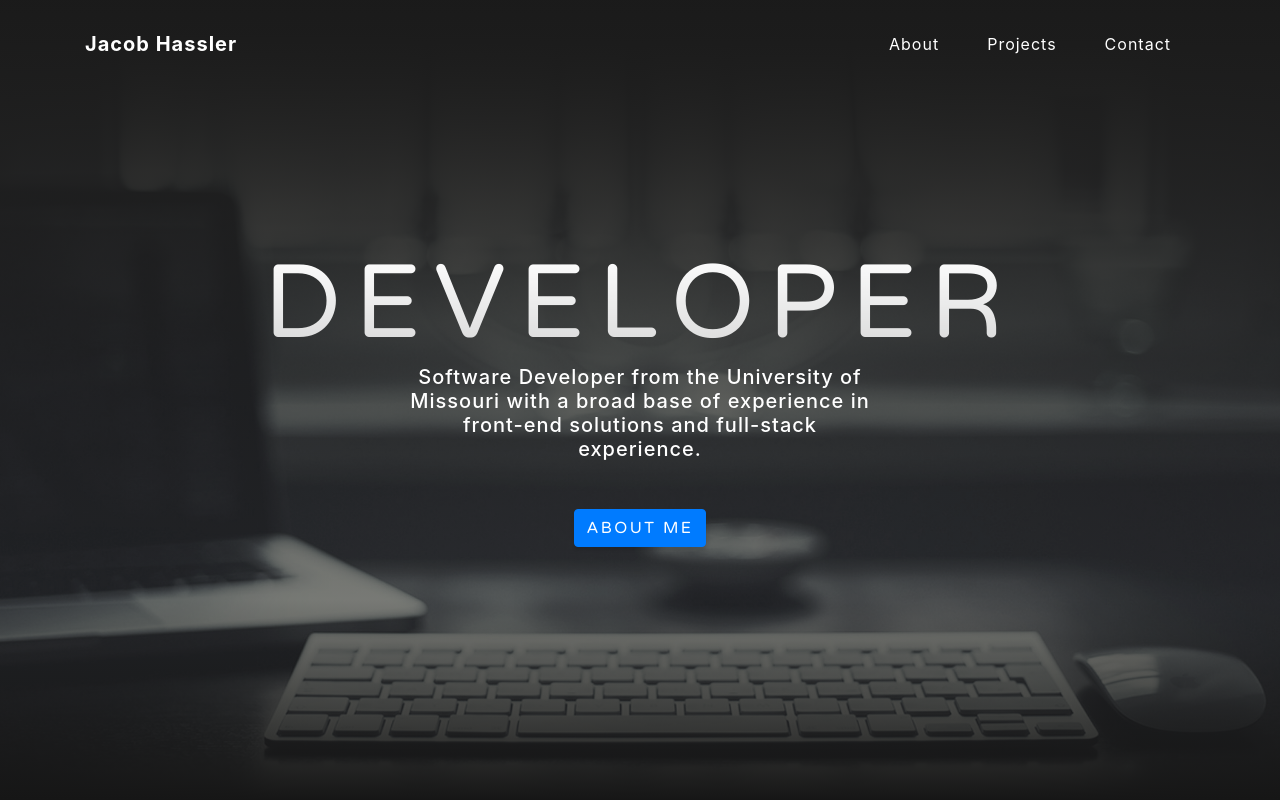
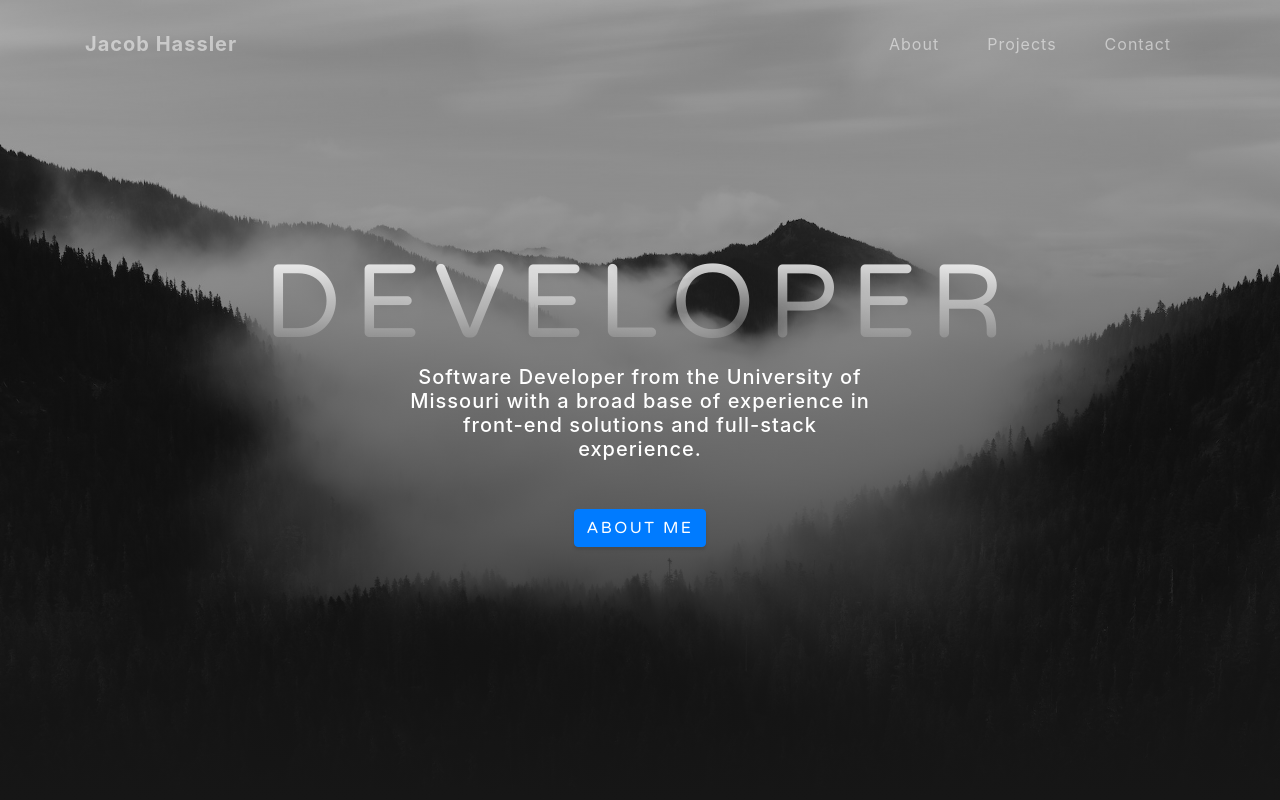
Before and after one commit to jphyr4/jhasslerTech, a website with bundled scripts: page index.html in a window 1280 px wide. Shown: the top 800 px of the page. Built offline with nearby package versions, Linux system fonts and the light colour scheme.

Commit message:
packages install

```diff
--- a/css/grayscale.css
+++ b/css/grayscale.css
@@ -1,6 +1,6 @@
 /*!
  * Start Bootstrap - Grayscale v5.0.9 (https://startbootstrap.com/template-overviews/grayscale)
- * Copyright 2013-2019 Start Bootstrap
+ * Copyright 2013-2020 Start Bootstrap
  * Licensed under MIT (https://github.com/BlackrockDigital/startbootstrap-grayscale/blob/master/LICENSE)
  */
 
@@ -47,17 +47,12 @@
   }
   #mainNav .navbar-brand {
     padding: .5rem 0;
-    color: white;
-  }
-
-  #mainNav .navbar-brand:hover {
-    color: rgba(255, 255, 255, 0.75);
+    color: rgba(255, 255, 255, 0.5);
   }
   #mainNav .nav-link {
     transition: none;
     padding: 2rem 1.5rem;
-    /* color: rgba(255, 255, 255, 0.5); */
-    color: white;
+    color: rgba(255, 255, 255, 0.5);
   }
   #mainNav .nav-link:hover {
     color: rgba(255, 255, 255, 0.75);
@@ -95,7 +90,7 @@
   height: auto;
   min-height: 35rem;
   padding: 15rem 0;
-  background: linear-gradient(to bottom, rgba(22, 22, 22, 0.9) 0%, rgba(22, 22, 22, 0.5) 75%, #161616 100%), url("../img/bnw2.png");
+  background: linear-gradient(to bottom, rgba(22, 22, 22, 0.3) 0%, rgba(22, 22, 22, 0.7) 75%, #161616 100%), url("../img/bg-masthead.jpg");
   background-position: center;
   background-repeat: no-repeat;
   background-attachment: scroll;
@@ -107,7 +102,7 @@
   font-size: 2.5rem;
   line-height: 2.5rem;
   letter-spacing: 0.8rem;
-  background: -webkit-linear-gradient(rgba(255, 255, 255, 1), rgba(255, 255, 255, .8));
+  background: -webkit-linear-gradient(rgba(255, 255, 255, 0.9), rgba(255, 255, 255, 0));
   -webkit-text-fill-color: transparent;
   -webkit-background-clip: text;
 }
@@ -169,11 +164,11 @@
 
 .about-section {
   padding-top: 10rem;
-  background: linear-gradient(to bottom, #161616 0%, rgba(22, 22, 22, 0.9) 75%, rgba(22, 22, 22, 0.6) 100%);
+  background: linear-gradient(to bottom, #161616 0%, rgba(22, 22, 22, 0.9) 75%, rgba(22, 22, 22, 0.8) 100%);
 }
 
 .about-section p {
-  margin-bottom: 2rem;
+  margin-bottom: 5rem;
 }
 
 .projects-section {
```
Also changed, not shown: css/grayscale.min.css, js/grayscale.min.js.
